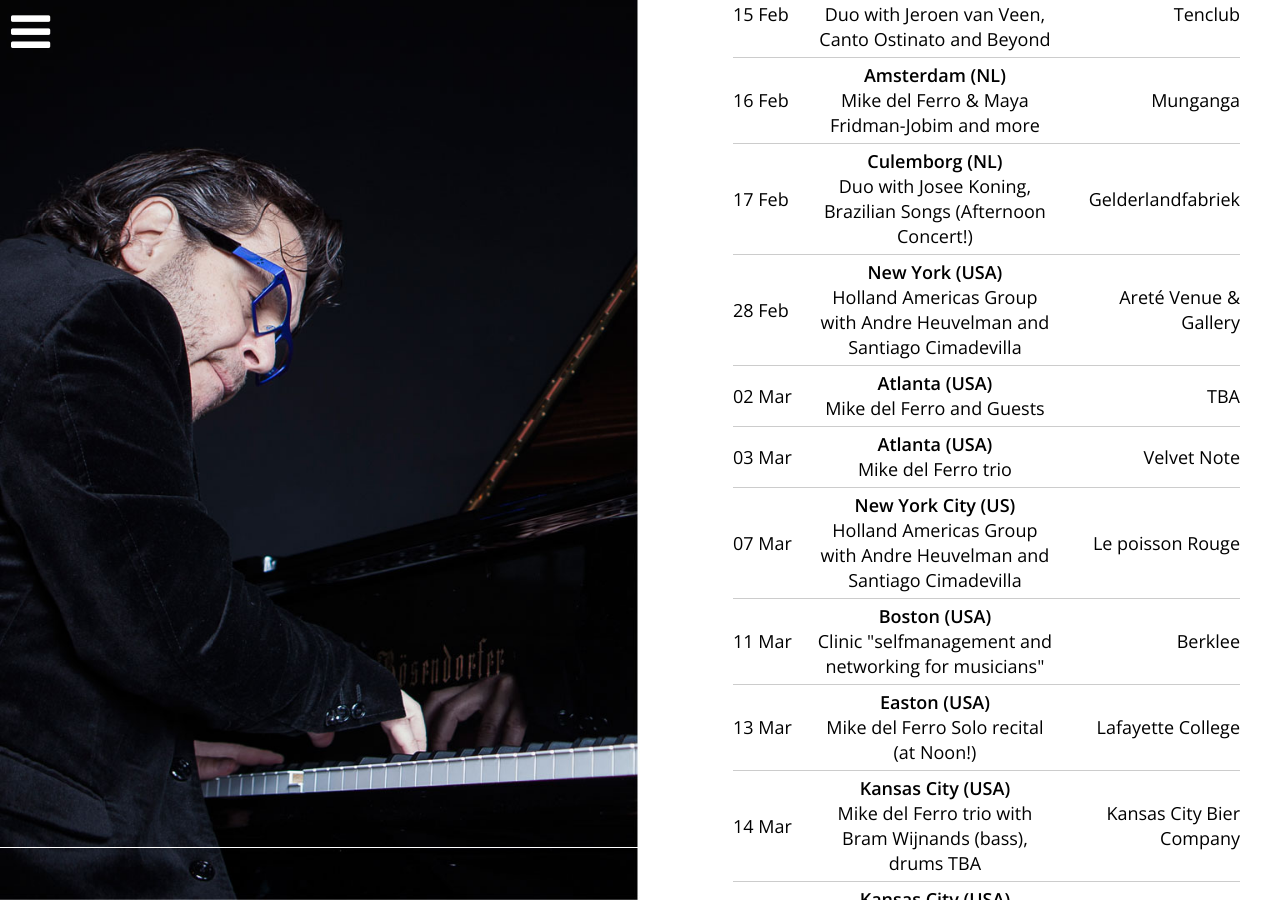
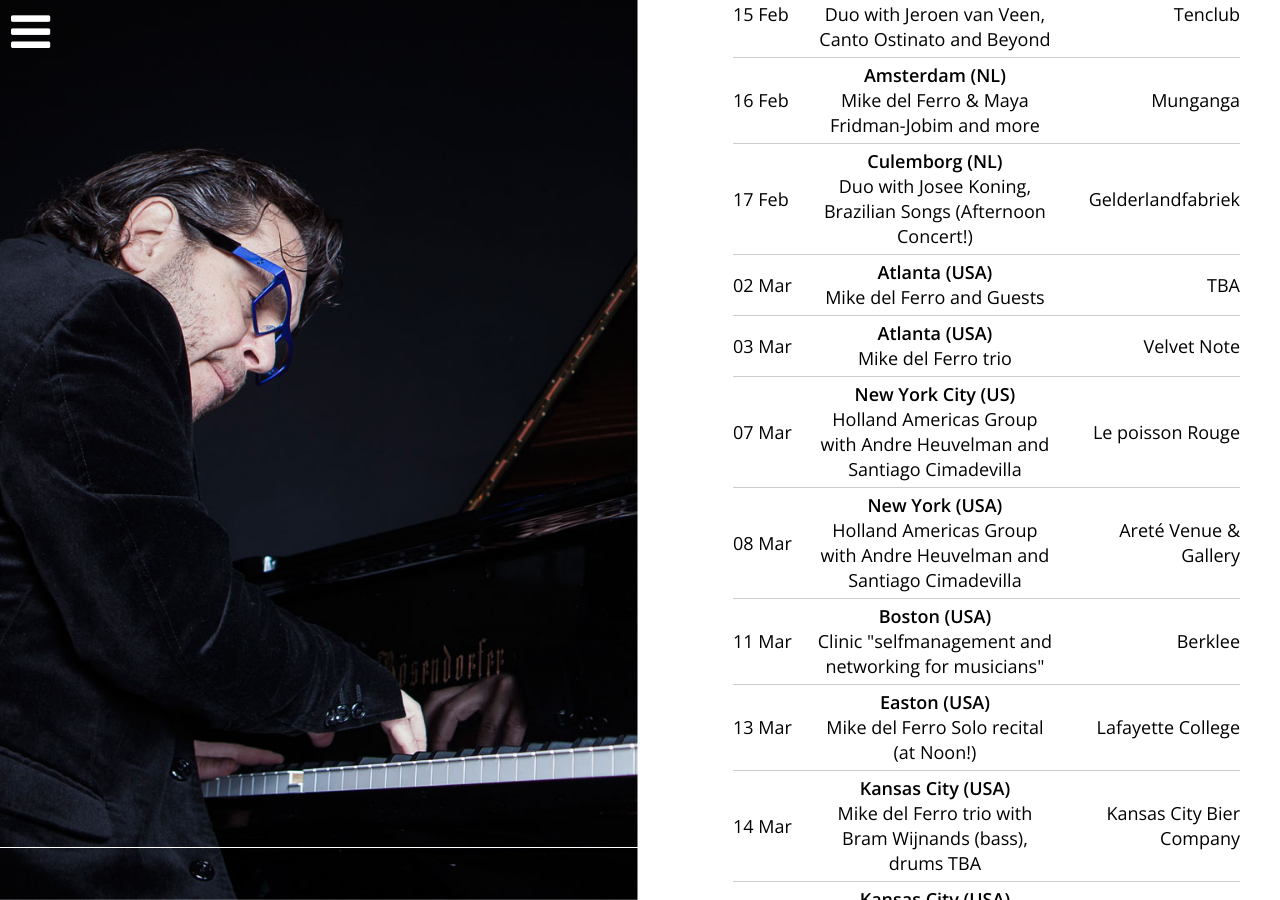
Before and after one commit to mikedelferro/website, a Jekyll site: the page built from agenda.html, in a window 1280 px wide and 900 px high, scrolled down 458 px. Built offline with Jekyll 4.4.1, drawn with Linux system fonts in a browser that asks for light colours; nearby versions of some CDN libraries.

Commit message:
Updated '_config.yml' via CloudCannon

```diff
--- a/_config.yml
+++ b/_config.yml
@@ -52,7 +52,7 @@ gigs:
     venue: Lissabon (Portugal)
     url: 'https://www.hcp.pt'
   - title: Holland Americas Group with Andre Heuvelman and Santiago Cimadevilla
-    date: 2019-02-28 18:00:00
+    date: 2019-03-08 18:00:00
     location: Areté Venue & Gallery
     venue: New York (USA)
     url: 'https://www.aretevenue.com'
```
